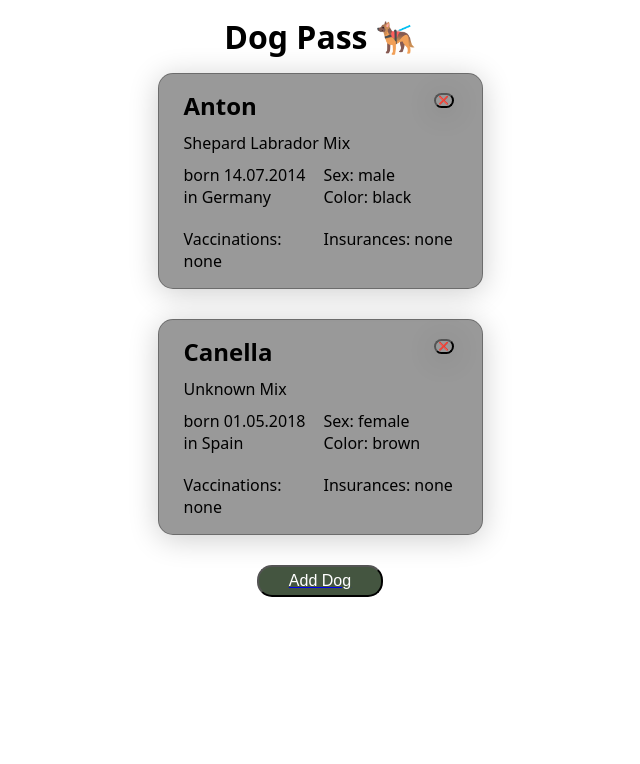
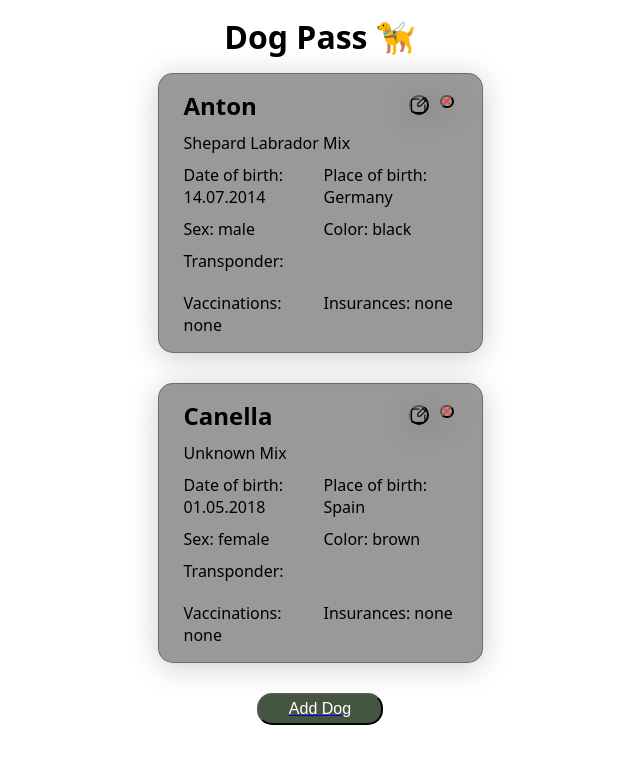
Before and after one commit to RonnySteady/dogpass, a Next.js app: page / in a window 1280 px wide. Shown: the top 764 px of the page, without its empty margins (320-960 px from the left). Built offline with nearby package versions, Linux system fonts and the light colour scheme.

Commit message:
added an edit mode for changes in the DogCard

```diff
--- a/components/DogCard.js
+++ b/components/DogCard.js
@@ -1,29 +1,115 @@
+import React, { useState, useEffect } from "react";
 import styled from "styled-components";
-import { useState } from "react";
+import Image from "next/image";
+import editButtonCardImage from "../public/images/edit-button-card.png";
 
-export default function DogCard({ dog, onDelete }) {
+export default function DogCard({ dog, onDelete, onEdit, onUpdate }) {
+  const [isEditMode, setIsEditMode] = useState(false);
+  const [editedDog, setEditedDog] = useState(dog);
+
+  useEffect(() => {
+    setEditedDog(dog);
+  }, [dog]);
+
   const handleDeleteClick = () => {
     const confirmation = window.confirm(
       "Are you sure you want to delete this dog?"
     );
     if (confirmation) {
-      onDelete(dog.name);
+      onDelete(dog.id);
     }
+  };
+
+  const handleEditClick = () => {
+    setIsEditMode(true);
+  };
+
+  const handleSaveClick = () => {
+    const updatedDog = { ...editedDog };
+    onUpdate(updatedDog);
+    setIsEditMode(false);
+  };
+
+  const handleCancelClick = () => {
+    setIsEditMode(false);
+    setEditedDog(dog);
+  };
+
+  const handleInputChange = (event) => {
+    const { name, value } = event.target;
+    setEditedDog((prevDog) => ({
+      ...prevDog,
+      [name]: value,
+    }));
   };
 
   return (
     <StyledDogCard>
-      <Grid>
-        <HeadName>{dog.name}</HeadName>
-        <SpanRace>{dog.race}</SpanRace>
-        <SpanBirthDate>born {dog.birthdate}</SpanBirthDate>
-        <SpanBirthPlace>in {dog.birthplace}</SpanBirthPlace>
-        <SpanSex>Sex: {dog.sex}</SpanSex>
-        <SpanColor>Color: {dog.color}</SpanColor>
-        <SpanVaccinations>Vaccinations: {dog.vaccinations}</SpanVaccinations>
-        <SpanInsurances>Insurances: {dog.insurances}</SpanInsurances>
-        <DeleteCardButton onClick={handleDeleteClick}>❌</DeleteCardButton>
-      </Grid>
+      {isEditMode ? (
+        <Grid>
+          <DisplayName>{dog.name}</DisplayName>
+
+          <DisplayTransponder>Transponder:</DisplayTransponder>
+          <EditTransponder
+            type="text"
+            name="transponder"
+            placeholder="Transponder ID"
+            value={editedDog.transponder}
+            onChange={handleInputChange}
+            readOnly={!isEditMode}
+          />
+          <DisplayVaccinations>Vaccinations:</DisplayVaccinations>
+          <EditVaccinations
+            type="textarea"
+            name="vaccinations"
+            label="vaccinations"
+            value={editedDog.vaccinations}
+            onChange={handleInputChange}
+            readOnly={!isEditMode}
+          />
+          <DisplayInsurances>Insurances:</DisplayInsurances>
+          <EditInsurances
+            type="textarea"
+            name="insurances"
+            placeholder="Insurances"
+            value={editedDog.insurances}
+            onChange={handleInputChange}
+            readOnly={!isEditMode}
+          />
+          {/* Add other input fields for editing dog's details */}
+          <SaveButton onClick={handleSaveClick}>Save</SaveButton>
+          <CancelButton onClick={handleCancelClick}>Cancel</CancelButton>
+        </Grid>
+      ) : (
+        <Grid>
+          <DisplayName>{dog.name}</DisplayName>
+          <DisplayRace>{dog.race}</DisplayRace>
+          <DisplayBirthDate>Date of birth: {dog.birthdate}</DisplayBirthDate>
+          <DisplayBirthPlace>
+            Place of birth: {dog.birthplace}
+          </DisplayBirthPlace>
+          <DisplaySex>Sex: {dog.sex}</DisplaySex>
+          <DisplayColor>Color: {dog.color}</DisplayColor>
+          <DisplayTransponder>
+            Transponder: {dog.transponder}
+          </DisplayTransponder>
+          <DisplayVaccinations>
+            Vaccinations: {dog.vaccinations}
+          </DisplayVaccinations>
+          <DisplayInsurances>Insurances: {dog.insurances}</DisplayInsurances>
+
+          {/* Display other dog's details */}
+          <EditButton onClick={handleEditClick}>
+            <Image
+              src={editButtonCardImage}
+              alt="Edit"
+              width={16}
+              height={16}
+            />
+          </EditButton>
+          <DeleteCardButton onClick={handleDeleteClick}>❌</DeleteCardButton>
+        </Grid>
+      )}
     </StyledDogCard>
   );
 }
@@ -49,76 +135,204 @@ const Grid = styled.div`
   column-gap: 10px;
 `;
 
-const HeadName = styled.h2`
+const EditButton = styled.button`
+  display: grid;
+  margin: auto;
+  margin-right: 25px;
+  margin-top: 6px;
+  background: rgba(0, 0, 0, 0.4);
+  box-shadow: 0 4px 30px rgba(0, 0, 0, 0.2);
+  background-color: Transparent;
+  border-radius: 15px;
+  font-size: 8px;
+  grid-column-start: 2;
+  grid-column-end: 2;
+  grid-row-start: 1;
+  grid-row-end: 1;
+`;
+
+const DeleteCardButton = styled.button`
+  display: grid;
+  margin: auto;
+  margin-right: 0px;
+  margin-top: 6px;
+  background: rgba(0, 0, 0, 0.4);
+  box-shadow: 0 4px 30px rgba(0, 0, 0, 0.2);
+  background-color: Transparent;
+  border-radius: 15px;
+  font-size: 8px;
+  grid-column-start: 2;
+  grid-column-end: 2;
+  grid-row-start: 1;
+  grid-row-end: 1;
+`;
+
+// const EditName = styled.input`
+//   margin-bottom: 10px;
+//   grid-column-start: 1;
+//   grid-column-end: 3;
+//   grid-row-start: 2;
+//   grid-row-end: 2;
+// `;
+
+// const EditRace = styled.input`
+//   margin-bottom: 10px;
+//   grid-column-start: 1;
+//   grid-column-end: 3;
+//   grid-row-start: 3;
+//   grid-row-end: 3;
+// `;
+
+// const EditBirthDate = styled.input`
+//   margin-bottom: 10px;
+//   grid-column-start: 1;
+//   grid-column-end: 3;
+//   grid-row-start: 4;
+//   grid-row-end: 4;
+// `;
+
+// const EditBirthPlace = styled.input`
+//   margin-bottom: 10px;
+//   grid-column-start: 1;
+//   grid-column-end: 3;
+//   grid-row-start: 5;
+//   grid-row-end: 5;
+// `;
+
+// const EditColor = styled.input`
+//   margin-bottom: 10px;
+//   grid-column-start: 1;
+//   grid-column-end: 3;
+//   grid-row-start: 6;
+//   grid-row-end: 6;
+// `;
+
+const EditTransponder = styled.input`
+  margin-bottom: 10px;
+  grid-column-start: 2;
+  grid-column-end: 3;
+  grid-row-start: 7;
+  grid-row-end: 7;
+`;
+
+const EditVaccinations = styled.input`
+  margin-bottom: 10px;
+  grid-column-start: 1;
+  grid-column-end: 1;
+  grid-row-start: 9;
+  grid-row-end: 9;
+`;
+
+const EditInsurances = styled.input`
+  margin-bottom: 10px;
+  grid-column-start: 2;
+  grid-column-end: 2;
+  grid-row-start: 9;
+  grid-row-end: 9;
+`;
+
+const SaveButton = styled.button`
+  // display: grid;
+  // margin: auto;
+  // margin-top: 4px;
+  // margin-right: 0px;
+  // background: rgba(0, 0, 0, 0.4);
+  // box-shadow: 0 4px 30px rgba(0, 0, 0, 0.2);
+  // background-color: Transparent;
+  // border-radius: 15px;
+  // padding: 1px 3px;
+  // font-size: 8px;
+  grid-column-start: 2;
+  grid-column-end: 2;
+  grid-row-start: 11;
+  grid-row-end: 11;
+`;
+
+const CancelButton = styled.button`
+  // display: grid;
+  // margin: auto;
+  // margin-top: 4px;
+  // margin-right: 0px;
+  // background: rgba(0, 0, 0, 0.4);
+  // box-shadow: 0 4px 30px rgba(0, 0, 0, 0.2);
+  // background-color: Transparent;
+  // border-radius: 15px;
+  // padding: 1px 3px;
+  // font-size: 8px;
+  grid-column-start: 1;
+  grid-column-end: 1;
+  grid-row-start: 11;
+  grid-row-end: 11;
+`;
+
+const DisplayName = styled.h2`
   margin-bottom: 10px;
   grid-column-start: 1;
   grid-column-end: 1;
   grid-row-start: 1;
   grid-row-end: 1;
 `;
-const SpanRace = styled.span`
+
+const DisplayRace = styled.span`
   margin-bottom: 10px;
   grid-column-start: 1;
   grid-column-end: 3;
   grid-row-start: 2;
   grid-row-end: 2;
 `;
-const SpanBirthDate = styled.span`
+
+const DisplayBirthDate = styled.span`
+  margin-bottom: 10px;
+  grid-column-start: 1;
+  grid-column-end: 1;
+  grid-row-start: 3;
+  grid-row-end: 3;
+`;
+
+const DisplayBirthPlace = styled.span`
+  margin-bottom: 10px;
+  grid-column-start: 2;
+  grid-column-end: 2;
+  grid-row-start: 3;
+  grid-row-end: 3;
+`;
+
+const DisplaySex = styled.span`
+  margin-bottom: 10px;
   grid-column-start: 1;
   grid-column-end: 1;
   grid-row-start: 4;
   grid-row-end: 4;
 `;
-const SpanBirthPlace = styled.span`
+
+const DisplayColor = styled.span`
   margin-bottom: 10px;
-
-  grid-column-start: 1;
-  grid-column-end: 1;
-  grid-row-start: 5;
-  grid-row-end: 5;
-`;
-const SpanSex = styled.span`
   grid-column-start: 2;
   grid-column-end: 2;
   grid-row-start: 4;
   grid-row-end: 4;
 `;
-const SpanColor = styled.span`
-  grid-column-start: 2;
-  grid-column-end: 2;
-  grid-row-start: 5;
-  grid-row-end: 5;
+
+const DisplayTransponder = styled.span`
+  margin-bottom: 10px;
+  grid-column-start: 1;
+  grid-column-end: 3;
+  grid-row-start: 7;
+  grid-row-end: 7;
 `;
-const SpanVaccinations = styled.span`
+
+const DisplayVaccinations = styled.span`
   margin-top: 10px;
   grid-column-start: 1;
   grid-column-end: 1;
   grid-row-start: 8;
   grid-row-end: 8;
 `;
-const SpanInsurances = styled.span`
+
+const DisplayInsurances = styled.span`
   margin-top: 10px;
   grid-column-start: 2;
   grid-column-end: 2;
   grid-row-start: 8;
   grid-row-end: 8;
 `;
-
-const DeleteCardButton = styled.button`
-  display: grid;
-  margin: auto;
-  margin-top: 4px;
-  margin-right: 0px;
-  background: rgba(0, 0, 0, 0.4);
-  box-shadow: 0 4px 30px rgba(0, 0, 0, 0.2);
-
-  background-color: Transparent;
-
-  border-radius: 15px;
-  padding: 1px 3px;
-  font-size: 8px;
-  grid-column-start: 2;
-  grid-column-end: 2;
-  grid-row-start: 1;
-  grid-row-end: 1;
-`;
--- a/components/DogList.js
+++ b/components/DogList.js
@@ -1,16 +1,36 @@
-import DogCard from "/components/DogCard";
-import styled from "styled-components";
+import React, { useState } from "react";
+import DogCard from "./DogCard";
+import { dogs } from "../lib/data";
 
-export default function DogList({ dogs, onDeleteDog }) {
+export default function DogList() {
+  const [dogList, setDogList] = useState(dogs);
+
+  const handleDelete = (id) => {
+    console.log(`Deleting dog with ID: ${id}`);
+    const updatedDogList = dogList.filter((dog) => dog.id !== id);
+    setDogList(updatedDogList);
+  };
+
+  const handleEdit = (dog) => {};
+
+  const handleUpdate = (updatedDog) => {
+    const updatedDogList = dogList.map((dog) =>
+      dog.id === updatedDog.id ? updatedDog : dog
+    );
+    setDogList(updatedDogList);
+  };
+
   return (
-    <StyledDogList>
-      {dogs.map((dog) => (
-        <DogCard key={dog.name} dog={dog} onDelete={onDeleteDog} />
+    <div>
+      {dogList.map((dog) => (
+        <DogCard
+          key={dog.id}
+          dog={dog}
+          onDelete={handleDelete}
+          onEdit={handleEdit}
+          onUpdate={handleUpdate}
+        />
       ))}
-    </StyledDogList>
+    </div>
   );
 }
-
-const StyledDogList = styled.ul`
-  list-style-type: none;
-`;
--- a/lib/data.js
+++ b/lib/data.js
@@ -1,5 +1,6 @@
 export const dogs = [
   {
+    id: 1,
     name: "Anton",
     birthdate: "14.07.2014",
     birthplace: "Germany",
@@ -10,6 +11,7 @@ export const dogs = [
     insurances: "none",
   },
   {
+    id: 2,
     name: "Canella",
     birthdate: "01.05.2018",
     birthplace: "Spain",
--- a/pages/index.js
+++ b/pages/index.js
@@ -1,8 +1,8 @@
 import Heading from "../components/Heading";
 import DogList from "../components/DogList";
 import AddDogButton from "../components/AddDogButton";
+import { useState } from "react";
 import Link from "next/link";
-import { useState } from "react";
 
 export default function Home({ dogs }) {
   const [dogList, setDogList] = useState(dogs);
@@ -14,7 +14,7 @@ export default function Home({ dogs }) {
 
   return (
     <main>
-      <Heading>Dog Pass 🐕‍🦺</Heading>
+      <Heading>Dog Pass 🦮 </Heading>
       <DogList dogs={dogList} onDeleteDog={handleDeleteDog} />
       <Link href="/newdog">
         <AddDogButton />
```
Also changed, not shown: components/AddDogForm.js (+10 -17 lines), public/images/edit-button-card.png (added).
